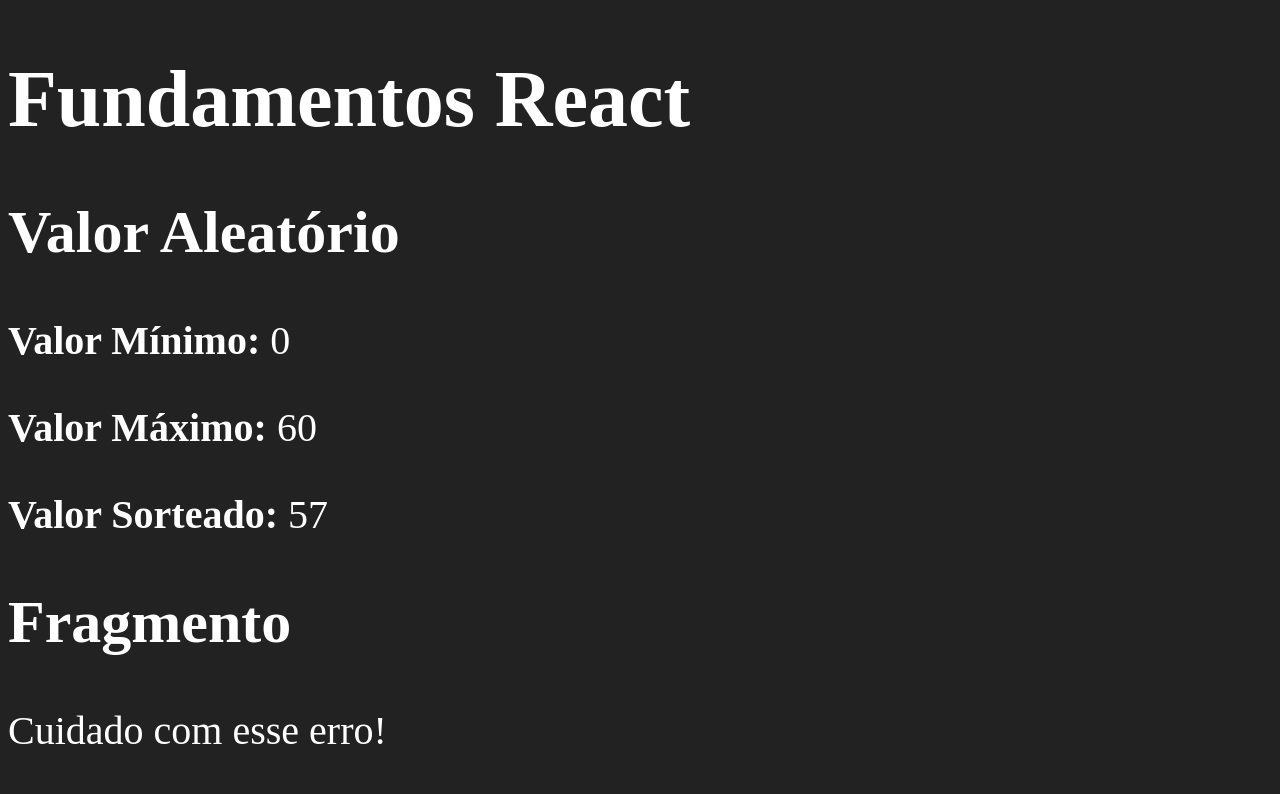
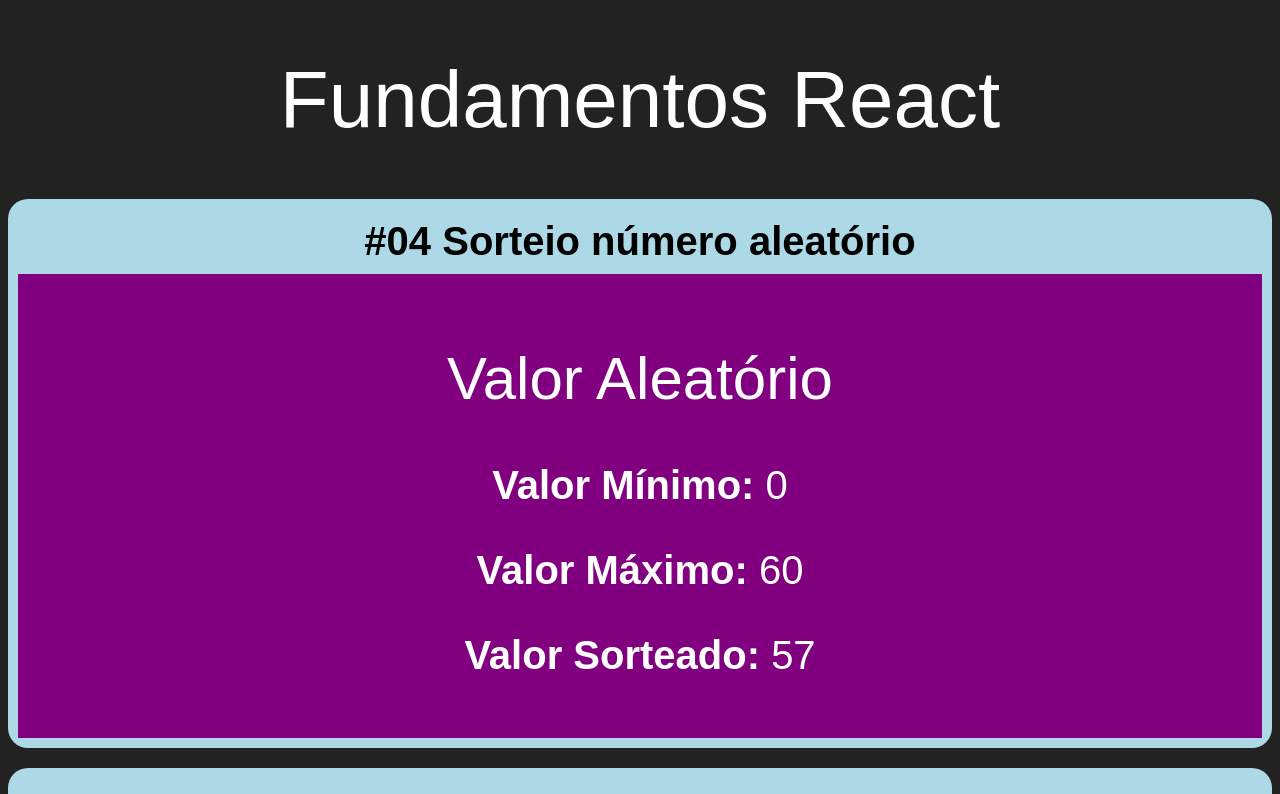
Before and after one commit to lubomfim/aprendendo-react, a React (Create React App) app in the folder aulas/fundamentos/: page / in a window 1280 px wide. Shown: the top 794 px of the page. Built offline with nearby package versions, Linux system fonts and the light colour scheme.

Commit message:
Organizando em cards

```diff
--- a/aulas/fundamentos/src/App.jsx
+++ b/aulas/fundamentos/src/App.jsx
@@ -4,14 +4,23 @@
 import ComParametro from './components/basicos/ComParametro'
 import Fragmento from './components/basicos/Fragmento.jsx'
 import Sortear from './components/basicos/SorteiarNumero'
+import Card from './components/layout/Card'
 
 const App = props =>
   <div id="app">
     <h1>Fundamentos React</h1>
-    <Sortear min={0} max={60}/>
-    <Fragmento/>
-    <ComParametro titulo="Alunos" nome="Pedro Silva" nota="9"/>
-    <Comp/>
+    <Card titulo="#04 Sorteio número aleatório">
+      <Sortear min={0} max={60}/>
+    </Card>
+    <Card titulo="#03 React.Fragment">
+      <Fragmento/>
+    </Card>
+    <Card titulo="#02 Situação do aluno">
+      <ComParametro titulo="Alunos" nome="Pedro Silva" nota="9"/>
+    </Card>
+    <Card titulo="#01 Primeiro componente">
+      <Comp/>
+    </Card>
   </div>
 
 export default App
--- /dev/null
+++ b/aulas/fundamentos/src/components/layout/Card.css
@@ -0,0 +1,20 @@
+.Card {
+  background-color: lightblue;
+  padding: 10px;
+  border-radius: 20px;
+  margin-bottom: 20px;
+}
+
+.Title {
+  padding: 10px;
+  display: flex;
+  justify-content: center;
+  font-weight: 600;
+  color: black;
+}
+
+.Content {
+  background-color: purple;
+  padding: 20px;
+  font-weight: 300;
+}
--- /dev/null
+++ b/aulas/fundamentos/src/components/layout/Card.jsx
@@ -0,0 +1,15 @@
+import React from 'react'
+import './Card.css'
+
+const Card = props => {
+  return (
+    <div className="Card">
+     <div className="Title">{props.titulo}</div>
+     <div className="Content">
+       {props.children}
+     </div>
+    </div>
+  )
+}
+
+export default Card
--- a/aulas/fundamentos/src/index.css
+++ b/aulas/fundamentos/src/index.css
@@ -1,5 +1,12 @@
 body {
   background-color: #222;
   color: #fff;
+  font-family: 'Montserrat', sans-serif;
   font-size: 40px;
+  text-align: center;
 }
+
+h1, h2, h3 {
+  font-weight: 400;
+
+}
```
Also changed, not shown: 1 other file (tests, documents, lock files or other folders).
